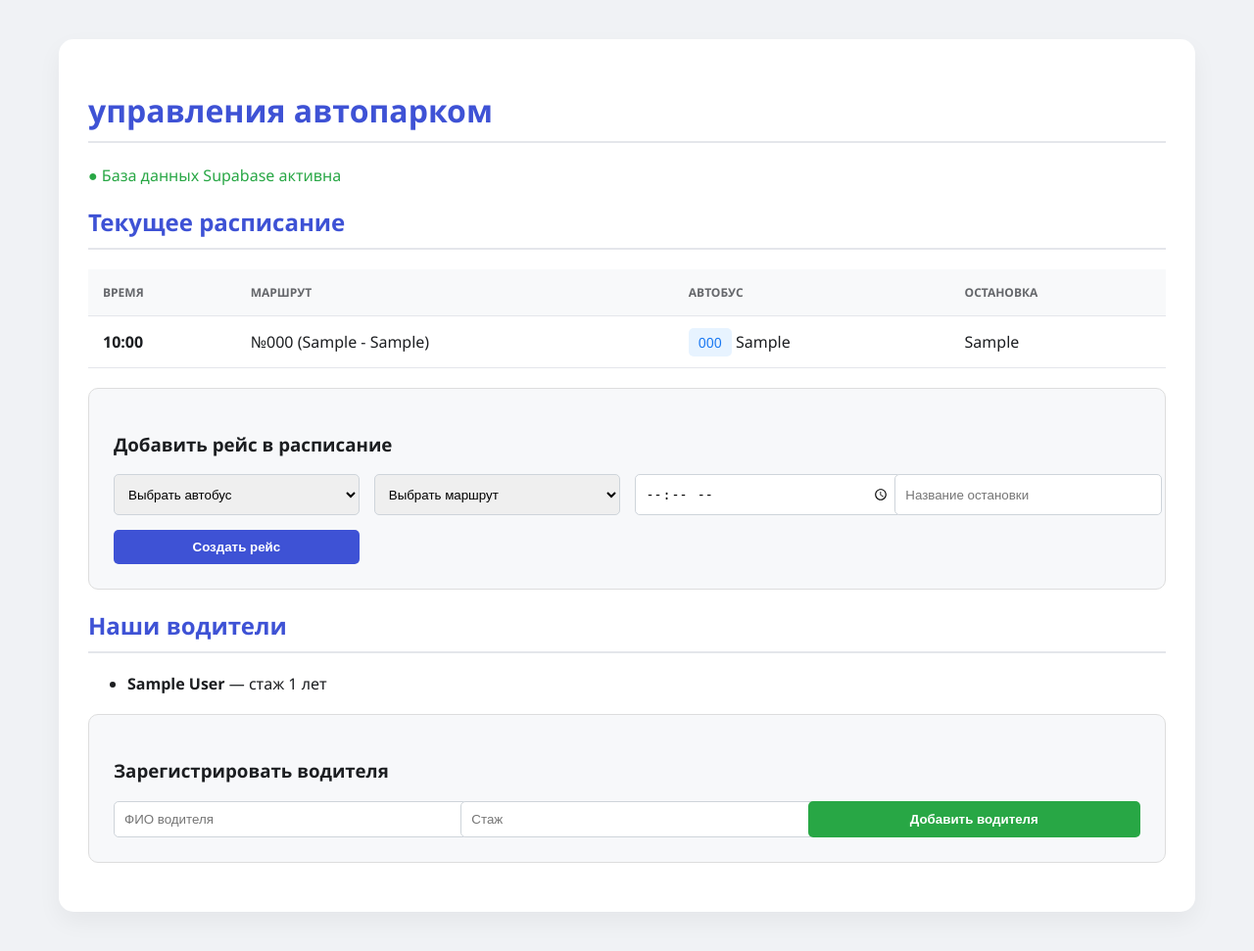
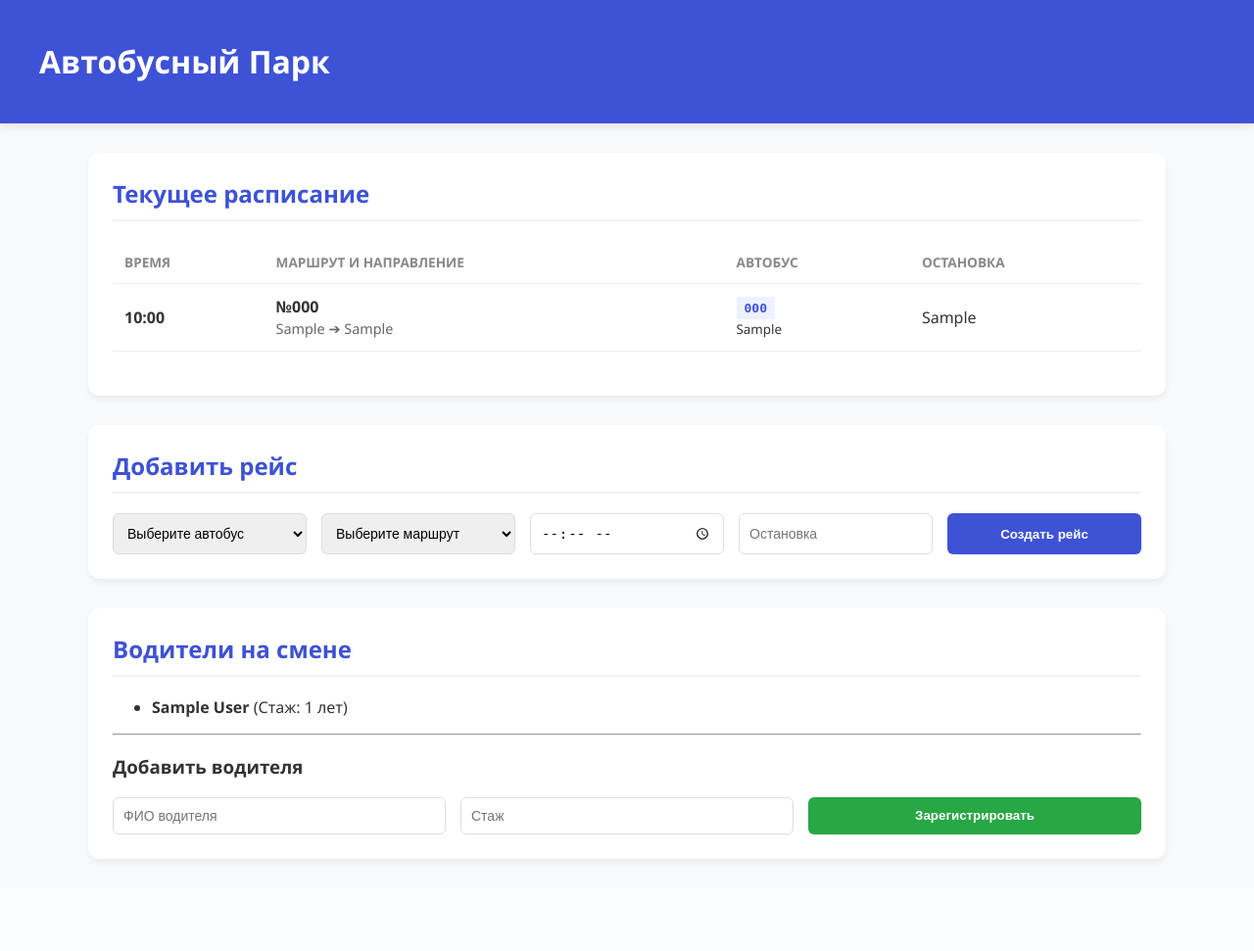
Before and after one commit to msty52/bus, a Flask app: page / in a window 1280 px wide. Shown: the whole page at 98% size. After the commit the page ends 880 px from the top, so only its background shows below. Run offline with Flask 3, Linux system fonts and the light colour scheme; tables that the repository leaves empty hold one stand-in row (values such as "Sample post").

Commit message:
index.html

```diff
--- a/templates/index.html
+++ b/templates/index.html
@@ -2,81 +2,104 @@
 <html lang="ru">
 <head>
     <meta charset="UTF-8">
-    <title>Управление Автобусным Парком</title>
+    <title>Автобусный Парк</title>
     <style>
-        body { font-family: 'Segoe UI', sans-serif; margin: 40px; background-color: #f0f2f5; color: #1c1e21; }
-        .container { max-width: 1100px; margin: auto; background: white; padding: 30px; border-radius: 15px; box-shadow: 0 10px 25px rgba(0,0,0,0.05); }
-        h1, h2 { color: #3e52d5; border-bottom: 2px solid #e4e6eb; padding-bottom: 10px; }
+        body { font-family: 'Segoe UI', sans-serif; margin: 0; background-color: #f8f9fa; color: #333; }
+        .header { background: #3e52d5; color: white; padding: 20px 40px; box-shadow: 0 2px 10px rgba(0,0,0,0.1); }
+        .container { max-width: 1100px; margin: 30px auto; padding: 0 20px; }
+        .card { background: white; padding: 25px; border-radius: 12px; box-shadow: 0 4px 6px rgba(0,0,0,0.05); margin-bottom: 30px; }
+
+        h2 { color: #3e52d5; margin-top: 0; border-bottom: 2px solid #f1f1f1; padding-bottom: 10px; }
         table { width: 100%; border-collapse: collapse; margin: 20px 0; }
-        th, td { padding: 15px; border-bottom: 1px solid #e4e6eb; text-align: left; }
-        th { background-color: #f8f9fa; color: #65676b; text-transform: uppercase; font-size: 12px; }
-        .form-box { background: #f7f8fa; padding: 25px; border-radius: 10px; margin: 20px 0; border: 1px solid #ddd; }
-        .form-grid { display: grid; grid-template-columns: repeat(auto-fit, minmax(200px, 1fr)); gap: 15px; }
-        input, select { padding: 10px; border: 1px solid #ced4da; border-radius: 5px; width: 100%; }
-        button { padding: 10px 25px; background-color: #3e52d5; color: white; border: none; border-radius: 5px; cursor: pointer; font-weight: bold; }
-        button:hover { background-color: #2d3eb1; }
-        .badge { background: #e7f3ff; color: #1877f2; padding: 5px 10px; border-radius: 5px; font-size: 14px; }
+        th, td { padding: 12px; text-align: left; border-bottom: 1px solid #eee; }
+        th { color: #888; font-size: 0.85rem; text-transform: uppercase; }
+
+        .form-grid { display: grid; grid-template-columns: repeat(auto-fit, minmax(180px, 1fr)); gap: 15px; margin-top: 15px; }
+        input, select { padding: 10px; border: 1px solid #ddd; border-radius: 6px; font-size: 14px; }
+        button { padding: 10px; border: none; border-radius: 6px; cursor: pointer; font-weight: bold; transition: 0.3s; }
+        .btn-add { background: #28a745; color: white; }
+        .btn-add:hover { background: #218838; }
+        .btn-main { background: #3e52d5; color: white; }
+
+        .route-info { color: #666; font-size: 0.9rem; }
+        .plate-badge { background: #eef1ff; color: #3e52d5; padding: 4px 8px; border-radius: 4px; font-family: monospace; font-weight: bold; }
     </style>
 </head>
 <body>
+
+<div class="header">
+    <h1>Автобусный Парк</h1>
+</div>
+
 <div class="container">
-        <h1>управления автопарком</h1>
-        <p style="color: #28a745;">● База данных Supabase активна</p>
 
+    <div class="card">
         <h2>Текущее расписание</h2>
         <table>
+            <thead>
                 <tr>
                     <th>Время</th>
-                <th>Маршрут</th>
+                    <th>Маршрут и Направление</th>
                     <th>Автобус</th>
                     <th>Остановка</th>
                 </tr>
+            </thead>
+            <tbody>
                 {% for item in schedules %}
                 <tr>
                     <td><strong>{{ item.departure_time.strftime('%H:%M') }}</strong></td>
-                <td>№{{ item.route.route_number }} ({{ item.route.start_point }} - {{ item.route.end_point }})</td>
-                <td><span class="badge">{{ item.bus.number_plate }}</span> {{ item.bus.model }}</td>
+                    <td>
+                        <strong>№{{ item.route.route_number }}</strong><br>
+                        <span class="route-info">{{ item.route.start_point }} ➔ {{ item.route.end_point }}</span>
+                    </td>
+                    <td><span class="plate-badge">{{ item.bus.number_plate }}</span><br><small>{{ item.bus.model }}</small></td>
                     <td>{{ item.stop_name }}</td>
                 </tr>
                 {% endfor %}
+            </tbody>
         </table>
+    </div>
 
-        <div class="form-box">
-            <h3> Добавить рейс в расписание</h3>
+    <div class="card">
+        <h2>Добавить рейс</h2>
         <form action="/add_schedule" method="POST" class="form-grid">
             <select name="bus_id" required>
-                    <option value="">Выбрать автобус</option>
+                <option value="">Выберите автобус</option>
                 {% for bus in buses %}
                 <option value="{{ bus.id }}">{{ bus.number_plate }} ({{ bus.model }})</option>
                 {% endfor %}
             </select>
             <select name="route_id" required>
-                    <option value="">Выбрать маршрут</option>
+                <option value="">Выберите маршрут</option>
                 {% for route in routes %}
                 <option value="{{ route.id }}">№{{ route.route_number }} ({{ route.start_point }})</option>
                 {% endfor %}
             </select>
             <input type="time" name="dep_time" required>
-                <input type="text" name="stop" placeholder="Название остановки">
-                <button type="submit">Создать рейс</button>
+            <input type="text" name="stop" placeholder="Остановка">
+            <button type="submit" class="btn-main">Создать рейс</button>
         </form>
     </div>
 
-        <h2>Наши водители</h2>
+    <div class="card">
+        <h2>Водители на смене</h2>
         <ul>
             {% for driver in drivers %}
-            <li><strong>{{ driver.full_name }}</strong> — стаж {{ driver.experience }} лет</li>
+            <li><strong>{{ driver.full_name }}</strong> (Стаж: {{ driver.experience }} лет)</li>
             {% endfor %}
         </ul>
 
-        <div class="form-box">
-            <h3> Зарегистрировать водителя</h3>
+        <hr>
+
+        <h3>Добавить водителя</h3>
         <form action="/add_driver" method="POST" class="form-grid">
             <input type="text" name="name" placeholder="ФИО водителя" required>
             <input type="number" name="exp" placeholder="Стаж" required>
-                <button type="submit" style="background-color: #28a745;">Добавить водителя</button>
+            <button type="submit" class="btn-add">Зарегистрировать</button>
         </form>
     </div>
+
 </div>
+
 </body>
 </html>
```
Lines whose indentation alone changed are shown as unchanged.
